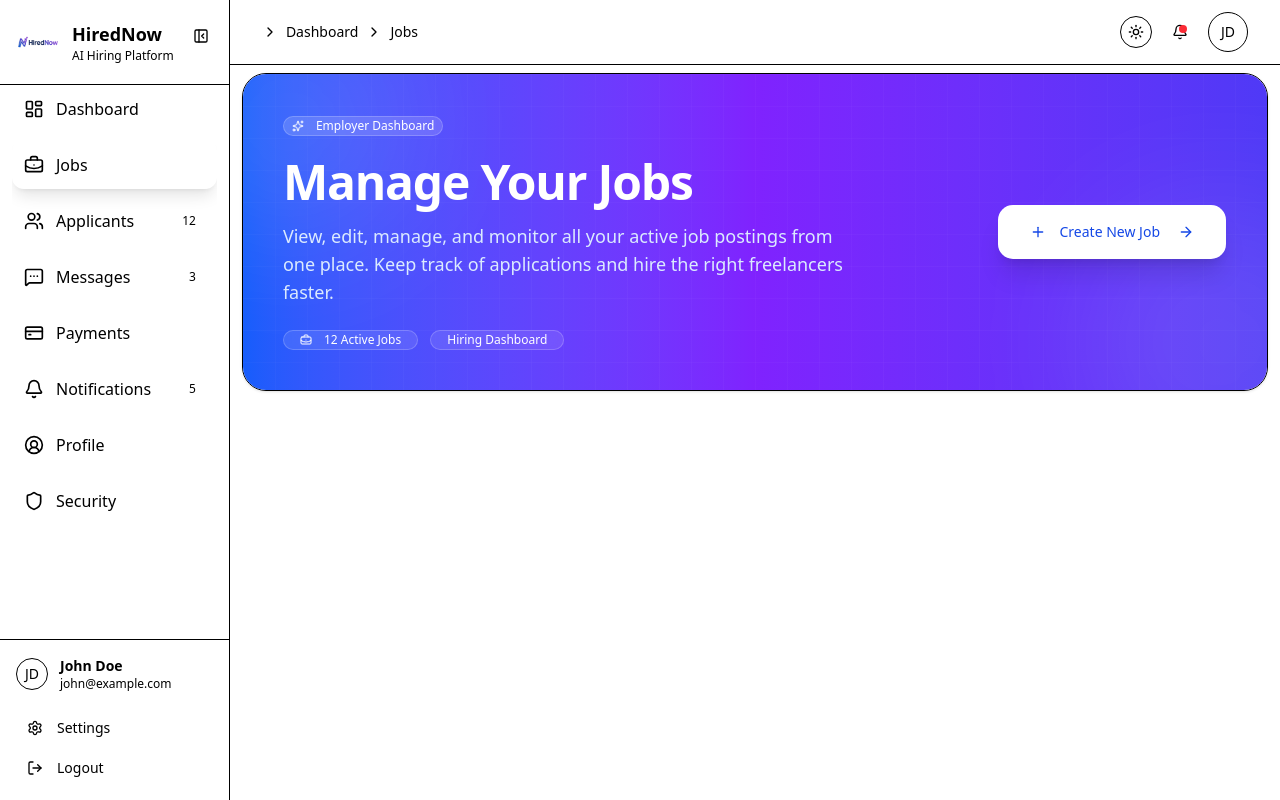
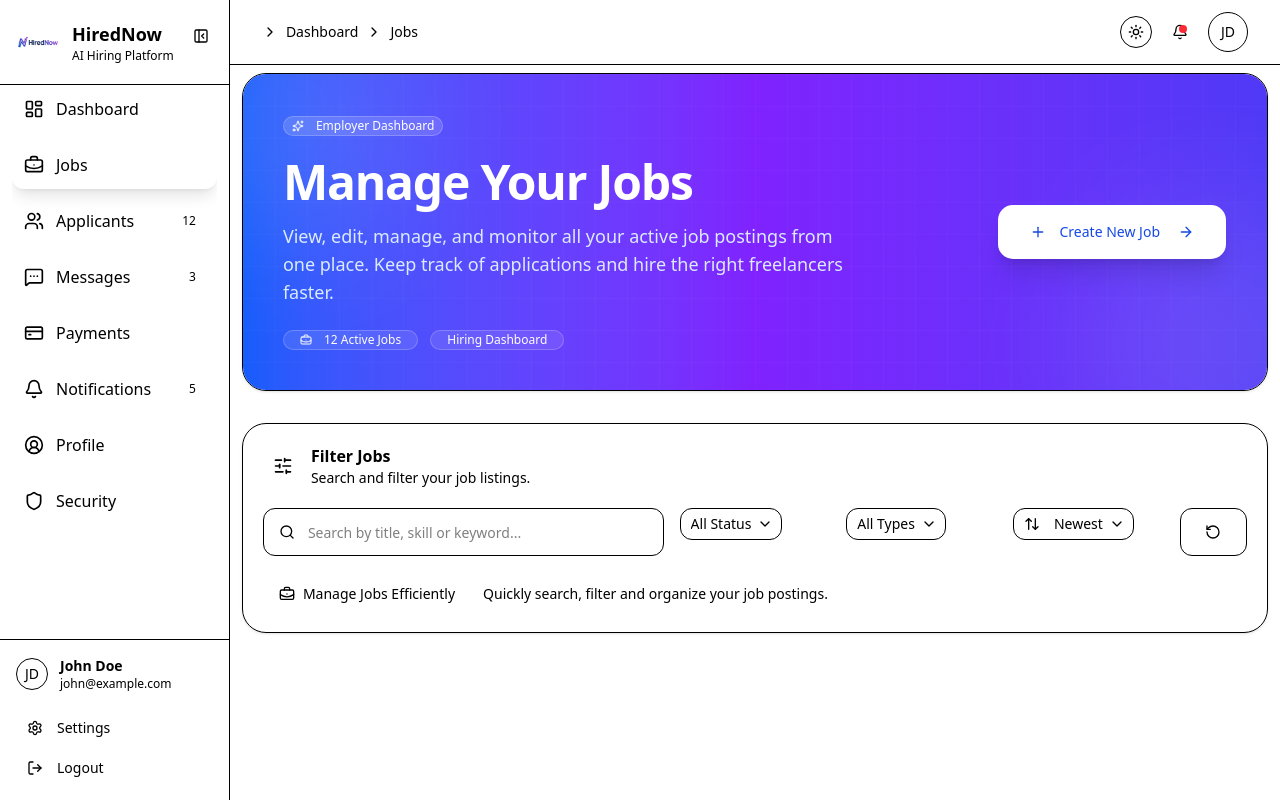
Before and after one commit to inzamulhaque/hired-now-client, a Next.js app: page /employer/dashboard/jobs in a window 1280 px wide. Built offline with nearby package versions, Linux system fonts and the light colour scheme.

Commit message:
feat(employer:dashboard:jobs): create jobs filters section

```diff
--- a/app/(dashboard)/employer/dashboard/jobs/page.tsx
+++ b/app/(dashboard)/employer/dashboard/jobs/page.tsx
@@ -1,9 +1,11 @@
+import JobsFilters from "@/components/Dashboard/employer/jobs/JobsFilters";
 import JobsHeader from "@/components/Dashboard/employer/jobs/JobsHeader";
 
 const page = () => {
   return (
     <>
       <JobsHeader />
+      <JobsFilters />
     </>
   );
 };
--- a/app/(dashboard)/layout.tsx
+++ b/app/(dashboard)/layout.tsx
@@ -16,7 +16,7 @@ const DashboardLayout = ({ children }: { children: React.ReactNode }) => {
         <div className="w-full">
           <DashboardTopbar onMenuClick={() => setMobileOpen(true)} />
 
-          <div className="md:mx-2 lg:mx-3">{children}</div>
+          <div className="mx-1 md:mx-2 lg:mx-3">{children}</div>
         </div>
       </div>
     </>
--- /dev/null
+++ b/components/Dashboard/employer/jobs/JobsFilters.tsx
@@ -0,0 +1,195 @@
+"use client";
+
+import { motion } from "framer-motion";
+import {
+  ArrowUpDown,
+  BriefcaseBusiness,
+  RotateCcw,
+  Search,
+  SlidersHorizontal,
+} from "lucide-react";
+
+import { Input } from "@/components/ui/input";
+import { Button } from "@/components/ui/button";
+
+import {
+  Select,
+  SelectContent,
+  SelectItem,
+  SelectTrigger,
+  SelectValue,
+} from "@/components/ui/select";
+
+type JobsFiltersProps = {
+  search?: string;
+  onSearchChange?: (value: string) => void;
+
+  status?: string;
+  onStatusChange?: (value: string) => void;
+
+  jobType?: string;
+  onJobTypeChange?: (value: string) => void;
+
+  sort?: string;
+  onSortChange?: (value: string) => void;
+
+  onReset?: () => void;
+};
+
+const JobsFilters = ({
+  search = "",
+  status = "all",
+  jobType = "all",
+  sort = "newest",
+
+  onSearchChange,
+  onStatusChange,
+  onJobTypeChange,
+  onSortChange,
+  onReset,
+}: JobsFiltersProps) => {
+  return (
+    <motion.section
+      initial={{
+        opacity: 0,
+        y: 15,
+      }}
+      animate={{
+        opacity: 1,
+        y: 0,
+      }}
+      transition={{
+        duration: 0.35,
+      }}
+      className="
+        mt-8
+        rounded-3xl
+        border
+        bg-card/70
+        p-5
+        shadow-sm
+        backdrop-blur-xl
+      "
+    >
+      {/* Header */}
+
+      <div className="mb-5 flex items-center gap-2">
+        <div className="flex h-10 w-10 items-center justify-center rounded-xl bg-primary/10">
+          <SlidersHorizontal className="h-5 w-5 text-primary" />
+        </div>
+
+        <div>
+          <h3 className="font-semibold">Filter Jobs</h3>
+
+          <p className="text-sm text-muted-foreground">
+            Search and filter your job listings.
+          </p>
+        </div>
+      </div>
+
+      {/* Filters */}
+
+      <div className="grid gap-4 lg:grid-cols-12">
+        {/* Search */}
+
+        <div className="relative lg:col-span-5">
+          <Search className="absolute left-4 top-1/2 h-4 w-4 -translate-y-1/2 text-muted-foreground" />
+
+          <Input
+            value={search}
+            onChange={(e) => onSearchChange?.(e.target.value)}
+            placeholder="Search by title, skill or keyword..."
+            className="h-12 rounded-xl pl-11"
+          />
+        </div>
+
+        {/* Status */}
+
+        <div className="lg:col-span-2">
+          <Select value={status} onValueChange={onStatusChange}>
+            <SelectTrigger className="h-12 rounded-xl">
+              <SelectValue placeholder="Status" />
+            </SelectTrigger>
+
+            <SelectContent>
+              <SelectItem value="all">All Status</SelectItem>
+
+              <SelectItem value="open">Open</SelectItem>
+
+              <SelectItem value="draft">Draft</SelectItem>
+
+              <SelectItem value="closed">Closed</SelectItem>
+            </SelectContent>
+          </Select>
+        </div>
+
+        {/* Job Type */}
+
+        <div className="lg:col-span-2">
+          <Select value={jobType} onValueChange={onJobTypeChange}>
+            <SelectTrigger className="h-12 rounded-xl">
+              <SelectValue placeholder="Job Type" />
+            </SelectTrigger>
+
+            <SelectContent>
+              <SelectItem value="all">All Types</SelectItem>
+
+              <SelectItem value="fixed">Fixed Price</SelectItem>
+
+              <SelectItem value="hourly">Hourly</SelectItem>
+            </SelectContent>
+          </Select>
+        </div>
+
+        {/* Sort */}
+
+        <div className="lg:col-span-2">
+          <Select value={sort} onValueChange={onSortChange}>
+            <SelectTrigger className="h-12 rounded-xl">
+              <ArrowUpDown className="mr-2 h-4 w-4" />
+
+              <SelectValue />
+            </SelectTrigger>
+
+            <SelectContent>
+              <SelectItem value="newest">Newest</SelectItem>
+
+              <SelectItem value="oldest">Oldest</SelectItem>
+
+              <SelectItem value="applications">Applications</SelectItem>
+
+              <SelectItem value="views">Most Viewed</SelectItem>
+            </SelectContent>
+          </Select>
+        </div>
+
+        {/* Reset */}
+
+        <div className="lg:col-span-1">
+          <Button
+            variant="outline"
+            onClick={onReset}
+            className="h-12 w-full rounded-xl"
+          >
+            <RotateCcw className="h-4 w-4" />
+          </Button>
+        </div>
+      </div>
+
+      {/* Bottom */}
+
+      <div className="mt-5 flex flex-wrap items-center gap-3">
+        <div className="inline-flex items-center gap-2 rounded-full bg-primary/10 px-4 py-2 text-sm font-medium text-primary">
+          <BriefcaseBusiness className="h-4 w-4" />
+          Manage Jobs Efficiently
+        </div>
+
+        <p className="text-sm text-muted-foreground">
+          Quickly search, filter and organize your job postings.
+        </p>
+      </div>
+    </motion.section>
+  );
+};
+
+export default JobsFilters;
```
